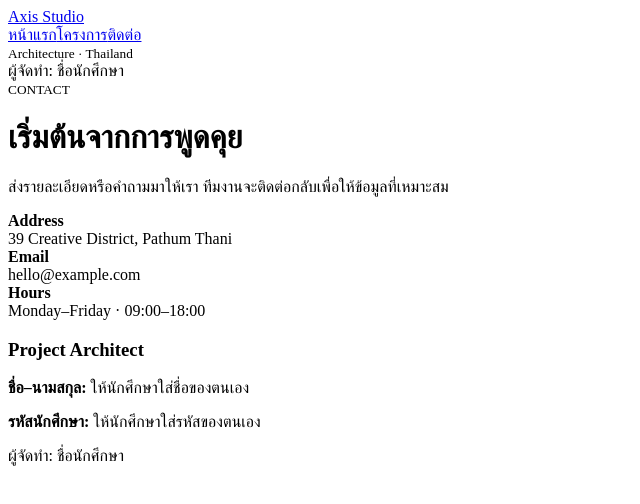
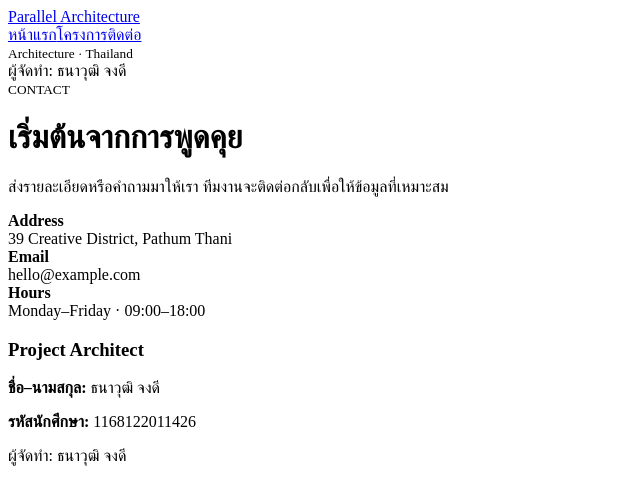
Before and after one commit to thawnth753-ctrl/exam, a plain HTML site: page contact.html in a window 1280 px wide. Shown: the whole page, without its empty margins (0-640 px from the left). Drawn offline with Linux system fonts and the light colour scheme.

Commit message:
Update contact.html

```diff
--- a/contact.html
+++ b/contact.html
@@ -1 +1 @@
-<!doctype html><html lang="th"><head><meta charset="utf-8"><meta name="viewport" content="width=device-width,initial-scale=1"><title>ติดต่อ | Axis Studio</title><link rel="stylesheet" href="assets/style.css"></head><body class="sidebar"><aside class="side"><a class="brand" href="start.html">Axis Studio</a><nav class="links"><a href="start.html">หน้าแรก</a><a href="works.html">โครงการ</a><a href="inquiry.html">ติดต่อ</a></nav><div><small>Architecture · Thailand</small><div class="footer-student">ผู้จัดทำ: ชื่อนักศึกษา</div></div></aside><main class="contact"><div class="container contact-grid"><div class="contact-lead"><small>CONTACT</small><h1>เริ่มต้นจากการพูดคุย</h1><p>ส่งรายละเอียดหรือคำถามมาให้เรา ทีมงานจะติดต่อกลับเพื่อให้ข้อมูลที่เหมาะสม</p></div><div class="contact-info"><div class="detail"><strong>Address</strong><br>39 Creative District, Pathum Thani</div><div class="detail"><strong>Email</strong><br>hello@example.com</div><div class="detail"><strong>Hours</strong><br>Monday–Friday · 09:00–18:00</div><div class="student"><h3>Project Architect</h3><p><strong>ชื่อ–นามสกุล:</strong> ให้นักศึกษาใส่ชื่อของตนเอง</p><p><strong>รหัสนักศึกษา:</strong> ให้นักศึกษาใส่รหัสของตนเอง</p></div></div></div></main><footer class="mobile-footer">ผู้จัดทำ: ชื่อนักศึกษา</footer></body></html>
+<!doctype html><html lang="th"><head><meta charset="utf-8"><meta name="viewport" content="width=device-width,initial-scale=1"><title>ติดต่อ | Axis Studio</title><link rel="stylesheet" href="assets/style.css"></head><body class="sidebar"><aside class="side"><a class="brand" href="start.html">Parallel Architecture</a><nav class="links"><a href="start.html">หน้าแรก</a><a href="works.html">โครงการ</a><a href="inquiry.html">ติดต่อ</a></nav><div><small>Architecture · Thailand</small><div class="footer-student">ผู้จัดทำ: ธนาวุฒิ จงดี </div></div></aside><main class="contact"><div class="container contact-grid"><div class="contact-lead"><small>CONTACT</small><h1>เริ่มต้นจากการพูดคุย</h1><p>ส่งรายละเอียดหรือคำถามมาให้เรา ทีมงานจะติดต่อกลับเพื่อให้ข้อมูลที่เหมาะสม</p></div><div class="contact-info"><div class="detail"><strong>Address</strong><br>39 Creative District, Pathum Thani</div><div class="detail"><strong>Email</strong><br>hello@example.com</div><div class="detail"><strong>Hours</strong><br>Monday–Friday · 09:00–18:00</div><div class="student"><h3>Project Architect</h3><p><strong>ชื่อ–นามสกุล:</strong> ธนาวุฒิ จงดี</p><p><strong>รหัสนักศึกษา:</strong> 1168122011426</p></div></div></div></main><footer class="mobile-footer">ผู้จัดทำ: ธนาวุฒิ จงดี</footer></body></html>
```
